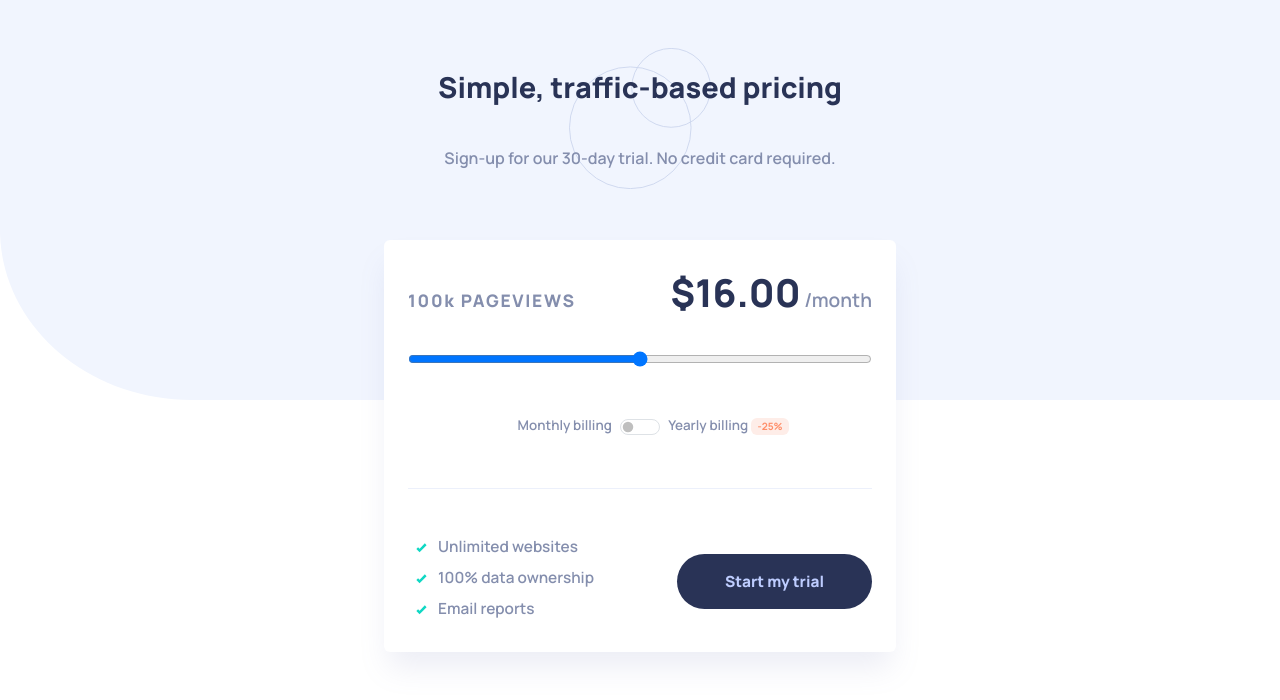
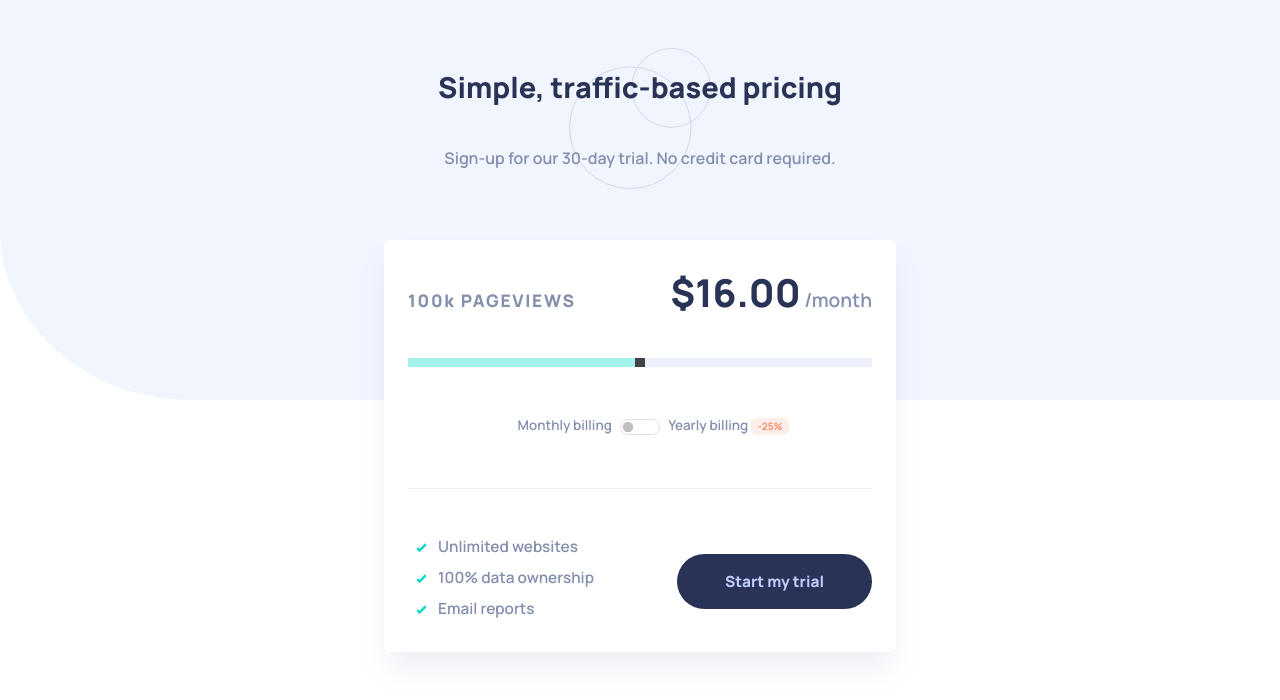
Before and after one commit to jazdmiller/interactive-pricing-component, a React (Create React App) app: page / in a window 1280 px wide. Shown: the top 700 px of the page. Built offline with nearby package versions, Linux system fonts and the light colour scheme.

Commit message:
slider styling

```diff
--- a/src/App.css
+++ b/src/App.css
@@ -106,7 +106,93 @@ box-shadow: 0px 20px 30px -5px rgba(127, 137, 185, 0.15);
 }
 
 
+/* #pageviews{
+  -webkit-appearance: none;
+  accent-color: #A4F3EB;
+  background: #ECF0FB;
+}
 
+
+
+input[type="range"]{
+  appearance: #A4F3EB;
+  accent-color: #A4F3EB;
+} */
+
+/* .custom-slider {
+  -webkit-appearance: none;
+  width: 100%;
+  height: 10px;
+  border-radius: 5px;
+  background: #e0e0e0;
+  outline: none;
+  padding: 0;
+  margin: 20px 0;
+}
+
+.custom-slider::-webkit-slider-thumb {
+  -webkit-appearance: none;
+  appearance: none;
+  width: 20px;
+  height: 20px;
+  border-radius: 50%;
+  background: #4CAF50;
+  cursor: pointer;
+  transition: background 0.15s ease-in-out;
+}
+
+.custom-slider::-webkit-slider-thumb:hover {
+  background: #45a049;
+}
+
+.custom-slider::-moz-range-thumb {
+  width: 20px;
+  height: 20px;
+  border-radius: 50%;
+  background: #4CAF50;
+  cursor: pointer;
+  transition: background 0.15s ease-in-out;
+}
+
+.custom-slider::-moz-range-thumb:hover {
+  background: #45a049;
+}
+
+.custom-slider::-ms-thumb {
+  width: 20px;
+  height: 20px;
+  border-radius: 50%;
+  background: #4CAF50;
+  cursor: pointer;
+  transition: background 0.15s ease-in-out;
+}
+
+.custom-slider::-ms-thumb:hover {
+  background: #45a049;
+} */
+
+    input[type='range'] {
+      overflow: hidden;
+      width: 80px;
+      -webkit-appearance: none;
+      background-color: #A4F3EB;
+    }
+
+    input[type='range']::-webkit-slider-runnable-track {
+      height: 10px;
+      -webkit-appearance: none;
+      color: #A4F3EB;
+      margin-top: -1px;
+    }
+
+    input[type='range']::-webkit-slider-thumb {
+      width: 10px;
+      -webkit-appearance: none;
+      height: 10px;
+      cursor: ew-resize;
+      background: #434343;
+      box-shadow: 100vmax 0 0 100vmax  #ECF0FB;
+    }
 
 /* ****** MEDIA QUERIES ******** */
 
--- a/src/components/Card.js
+++ b/src/components/Card.js
@@ -16,6 +16,13 @@ function Card() {
         }
         return basePrice;
     }
+
+    const handleSliderChange = (e) => {
+        const value = Number(e.target.value)
+        const percentage = (value/4) * 100
+        e.target.style.backgroundSize = `${percentage}% 100%`
+        setSliderValue(value)
+    }
   return (
     <div>
          <div className='card w-md-50 mx-auto'>
@@ -27,9 +34,13 @@ function Card() {
                     <div className='col-md-6 order-3 order-md-2 text-center text-md-end col-margin'>
                     <span id="price">${calculatePrice(prices[sliderValue], isYearlyBilling)}.00</span> /{isYearlyBilling ? 'year' : 'month'}
                     </div>
+
+                {/* ********* SLIDER ********** */}
                 <div className='w-100 text-center col-12 order-2 order-md-3 col-margin'>
-                    <input type="range" name="pageviews" id="pageviews" min={0} max={4} value={sliderValue} onChange={(e) => setSliderValue(Number(e.target.value))}/>
+                    <input className="custom-slider" type="range" name="pageviews" id="pageviews" min={0} max={4} value={sliderValue} onChange={handleSliderChange}/>
                 </div>
+                {/* ********* SLIDER END ********** */}
+
                 </div>
 
                 <div className='row billing-row justify-content-center' id="billing-row">
```
